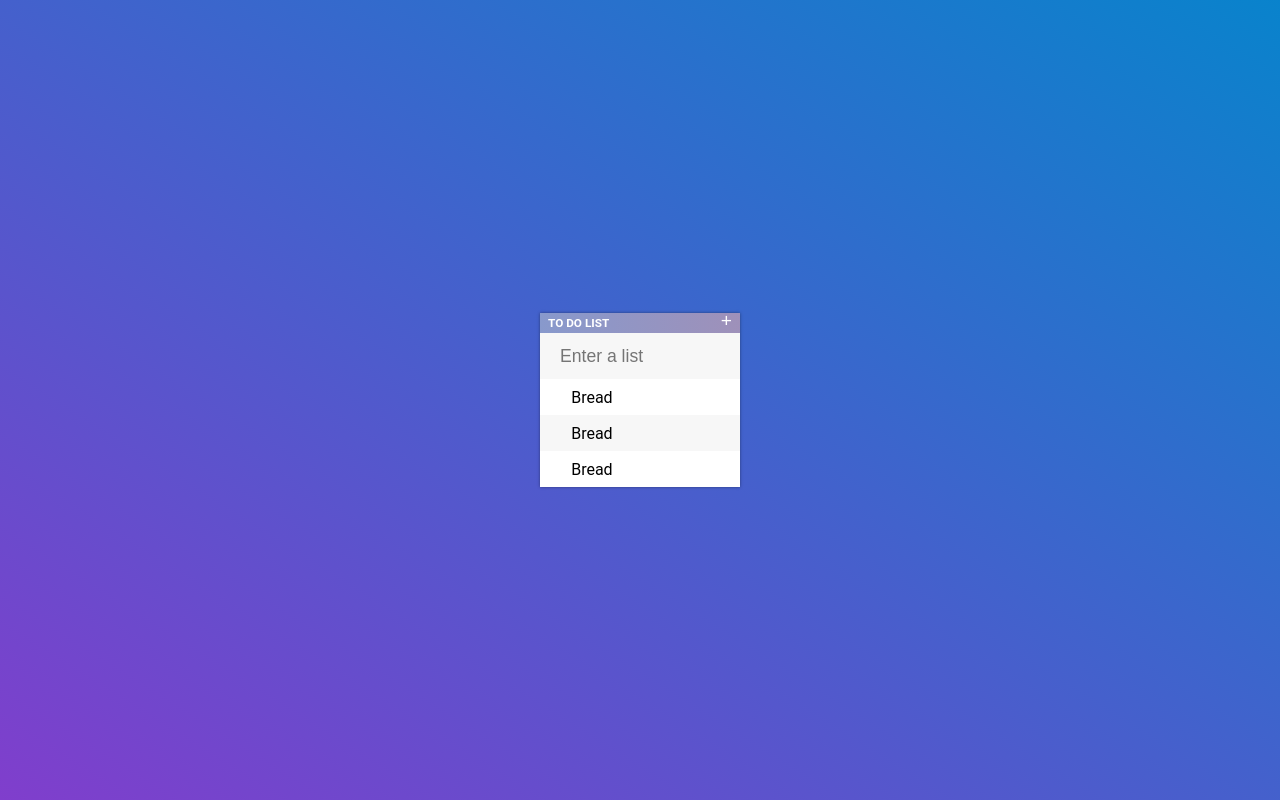
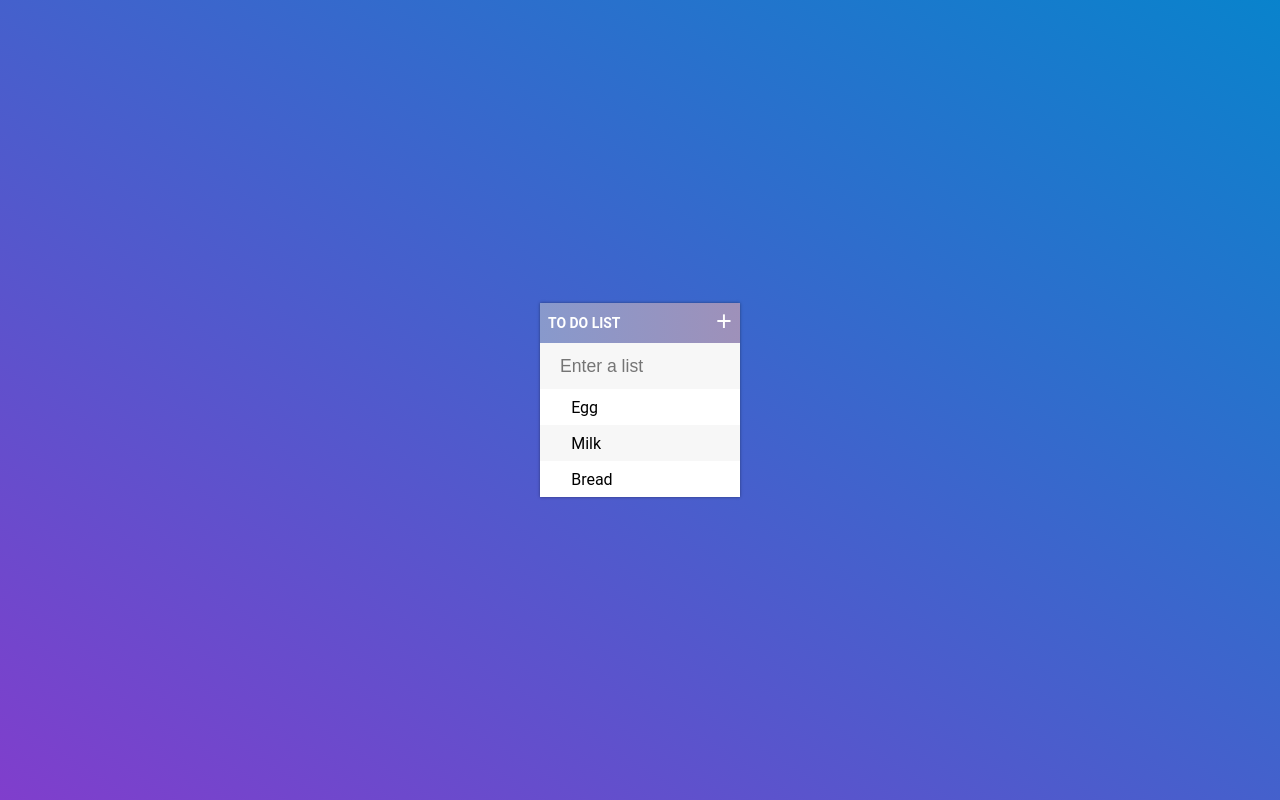
Before and after one commit to abosadiq/to-do-list, a website: page Index.html in a window 1280 px wide. Drawn offline with Linux system fonts and the light colour scheme.

Commit message:
adject the Html File

```diff
--- a/Index.html
+++ b/Index.html
@@ -24,13 +24,13 @@
           <svg class="delete">
             <use xlink:href="img/sprite.svg#icon-bin"></use>
           </svg>
-          Bread
+          Egg
         </li>
         <li>
           <svg class="delete">
             <use xlink:href="img/sprite.svg#icon-bin"></use>
           </svg>
-          Bread
+          Milk
         </li>
         <li>
           <svg class="delete">
--- a/sass/main.scss
+++ b/sass/main.scss
@@ -22,20 +22,19 @@ body {
 }
 .heading {
   background-image: linear-gradient(90deg, #89c, #87ac);
-  height: 20px;
-
+  height: 40px;
   display: flex;
   justify-content: space-between;
   align-items: center;
   color: #fff;
-  font-size: 1.1rem;
+  font-size: 1.3rem;
   &__title {
     text-transform: uppercase;
     margin-left: 0.5rem;
   }
   &__btn {
     border: none;
-    font-size: 1.2rem;
+    font-size: 1.7rem;
     background-color: transparent;
     margin-right: 0.5rem;
     justify-self: center;
```
Also changed, not shown: css/style.css.
